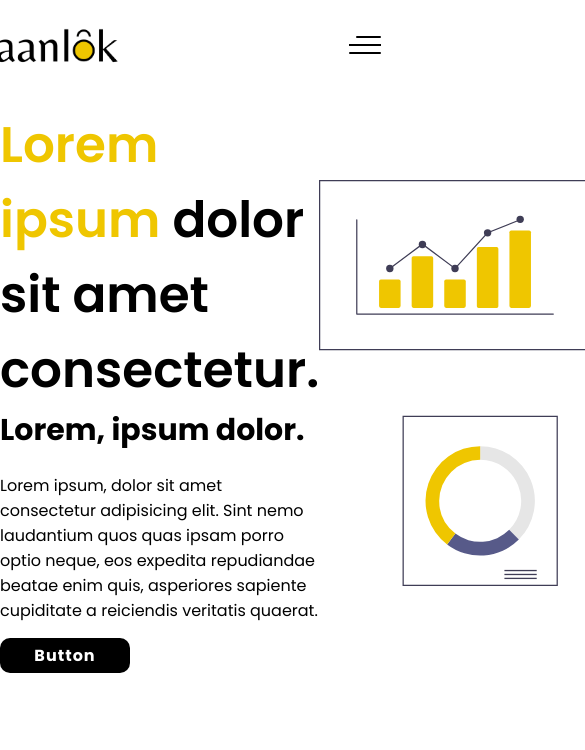
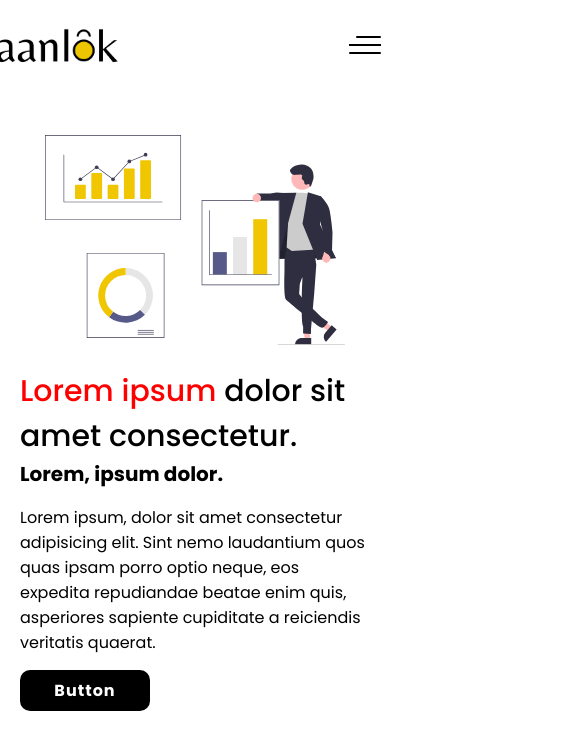
Before and after one commit to shakhawatsalam/aalok, a React (Create React App) app: page / in a window 390 px wide. Shown: the top 750 px of the page, 585 px wide, since content can reach past the window. Built offline with nearby package versions, Linux system fonts and the light colour scheme.

Commit message:
working on heder section__responsive

```diff
--- a/src/Component/header/header.css
+++ b/src/Component/header/header.css
@@ -28,7 +28,7 @@
 .headerBtn{
     width: 130px;
     margin-top: 15px;
-    padding: 5px;
+    padding: 8px;
     border: none;
     background-color: black;
     color: white;
@@ -36,7 +36,8 @@
     font-weight: 700;
     border-radius: 10px;
     letter-spacing: 1px;
-    transition: 0.5s;
+    transition: 0.4s;
+    cursor: pointer;
 }
 .headerBtn:hover{
     background-color: #EFC600;
@@ -56,3 +57,85 @@
     height: 600px;
     width: 600px;
 }
+
+@media (max-width:1160px) {
+    .leftSide> h1 {
+        font-size: 4rem;
+        font-weight: 500;
+    }
+    .leftSide> h2{
+        font-size: 3rem;
+        margin-bottom: 15px;
+    }
+    .leftSide> h1 >span {
+        color: red;
+    }
+    .headerImage> img {
+        width: 100%;
+        height: 100%;
+    }
+    .headerImage{
+        height: 500px;
+        width: 500px;
+    }
+}
+@media (max-width:987px){
+    .leftSide> h1 {
+        font-size: 3rem;
+        font-weight: 500;
+    }
+    .leftSide> h2{
+        font-size: 2rem;
+        margin-bottom: 16px;
+    }
+    .leftSide> h1 >span {
+        color: red;
+    }
+    .headerImage> img {
+        width: 100%;
+        height: 100%;
+    }
+    .headerImage{
+        height: 400px;
+        width: 400px;
+    }
+}
+@media (max-width:843px){
+    .leftSide{
+        /* border: 1px solid red;  */
+        display: flex;
+        order: 2;
+        flex-direction: column;
+        justify-content: center;
+        width: 600px;
+        height: 300px;
+    }
+    .header_container{
+
+        display: flex;
+        order: 2;
+        flex-direction: column;
+        align-items: center;
+        justify-content: space-between;
+    }
+}
+@media (max-width:610px){
+    .headerImage{
+        height: 300px;
+        width: 300px;
+    }
+    .leftSide{
+        width: 350px;
+    }
+    .leftSide> h1 {
+        font-size: 3rem;
+        font-weight: 500;
+    }
+    .leftSide> h2{
+        font-size: 2rem;
+        margin-bottom: 16px;
+    }
+    .leftSide> h1 >span {
+        color: red;
+    }
+}
--- a/src/Component/navbar/navbar.css
+++ b/src/Component/navbar/navbar.css
@@ -77,7 +77,7 @@
     top: 90px;
     display: flex;
     flex-direction: column;
-    background: #3b4da7;
+    background: #EFC600;
     left: 0;
     width: 100%;
     height: 25vh;
```
